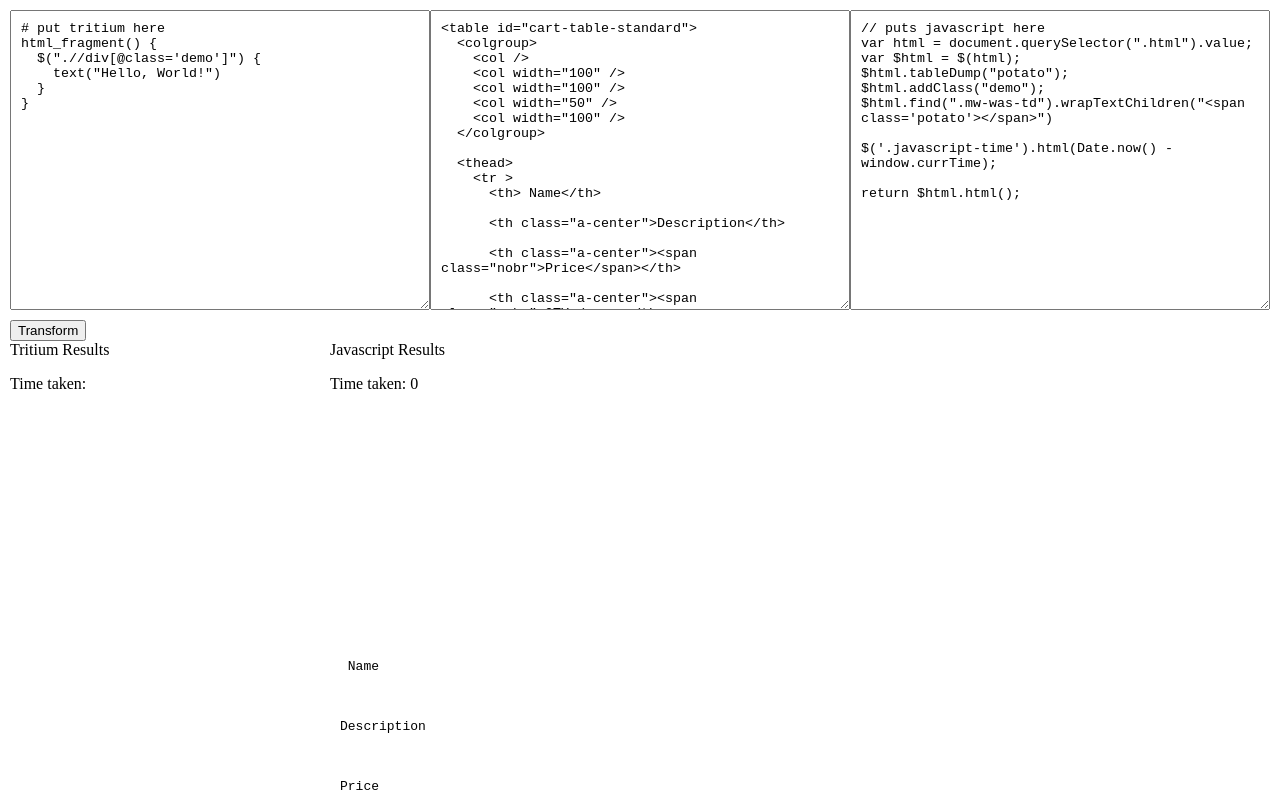
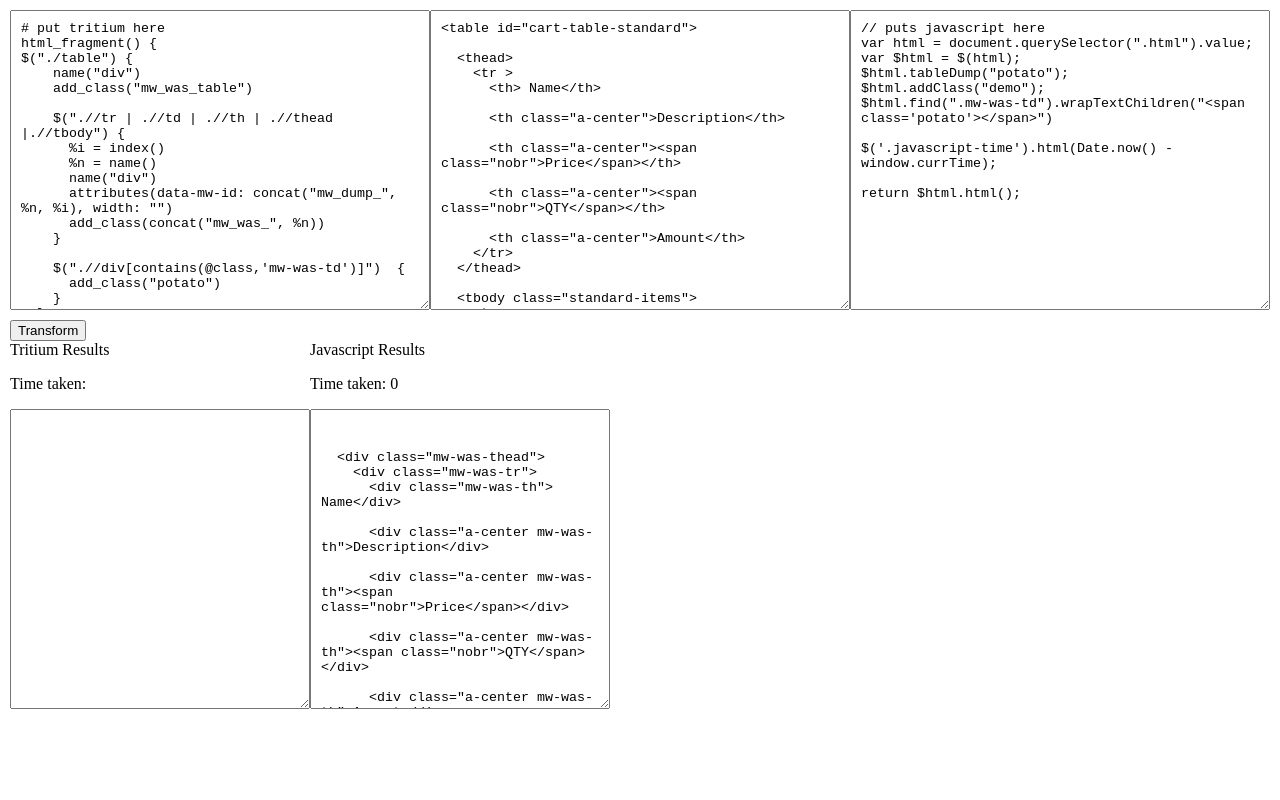
Before and after one commit to benbayard/whatif, a plain HTML site: page assets/index.html in a window 1280 px wide. Both pictures are taken after a click on the button "Transform". Shown: the top 800 px of the page. Drawn offline with nearby package versions, Linux system fonts and the light colour scheme.

Commit message:
whoa it all works, what the fuck?

```diff
--- a/assets/application.js
+++ b/assets/application.js
@@ -17,6 +17,9 @@
     tritium = document.querySelector(".tritium").value;
     html = document.querySelector(".html").value;
     javascript = document.querySelector(".javascript").value;
+    $(".javascript-results, .tritium-results").each(function() {
+      return this.innerHTML = '';
+    });
     data = {
       tritium: tritium,
       html: html
--- a/assets/index.html
+++ b/assets/index.html
@@ -29,19 +29,25 @@
       <section class="transformation-inputs">
         <textarea class="tritium"># put tritium here
 html_fragment() {
-  $(".//div[@class='demo']") {
-    text("Hello, World!")
+$("./table") {
+    name("div")
+    add_class("mw_was_table")
+
+    $(".//tr | .//td | .//th | .//thead |.//tbody") {
+      %i = index()
+      %n = name()
+      name("div")
+      attributes(data-mw-id: concat("mw_dump_", %n, %i), width: "")
+      add_class(concat("mw_was_", %n))
+    }
+
+    $(".//div[contains(@class,'mw-was-td')]")  {
+      add_class("potato")
+    }
   }
 }
 </textarea>
         <textarea class="html"><table id="cart-table-standard">
-  <colgroup>
-    <col />
-    <col width="100" />
-    <col width="100" />
-    <col width="50" />
-    <col width="100" />
-  </colgroup>
 
   <thead>
     <tr >
@@ -132,13 +138,13 @@ return $html.html();</textarea>
         <article class="tritium-results-holder">
           <label>Tritium Results </label>
           <p> Time taken: <span class='tritium-time'></span></p>
-          <pre class="tritium-results"> </pre>
+          <textarea readonly class="tritium-results"> </textarea>
         </article>
 
         <article class="javascript-results-holder">
           <label>Javascript Results </label>
           <p> Time taken: <span class='javascript-time'></span></p>
-          <pre class="javascript-results"></pre>
+          <textarea readonly class="javascript-results"></textarea>
         </article>
       </section>
     </main>
```
Also changed, not shown: 2 other files.
